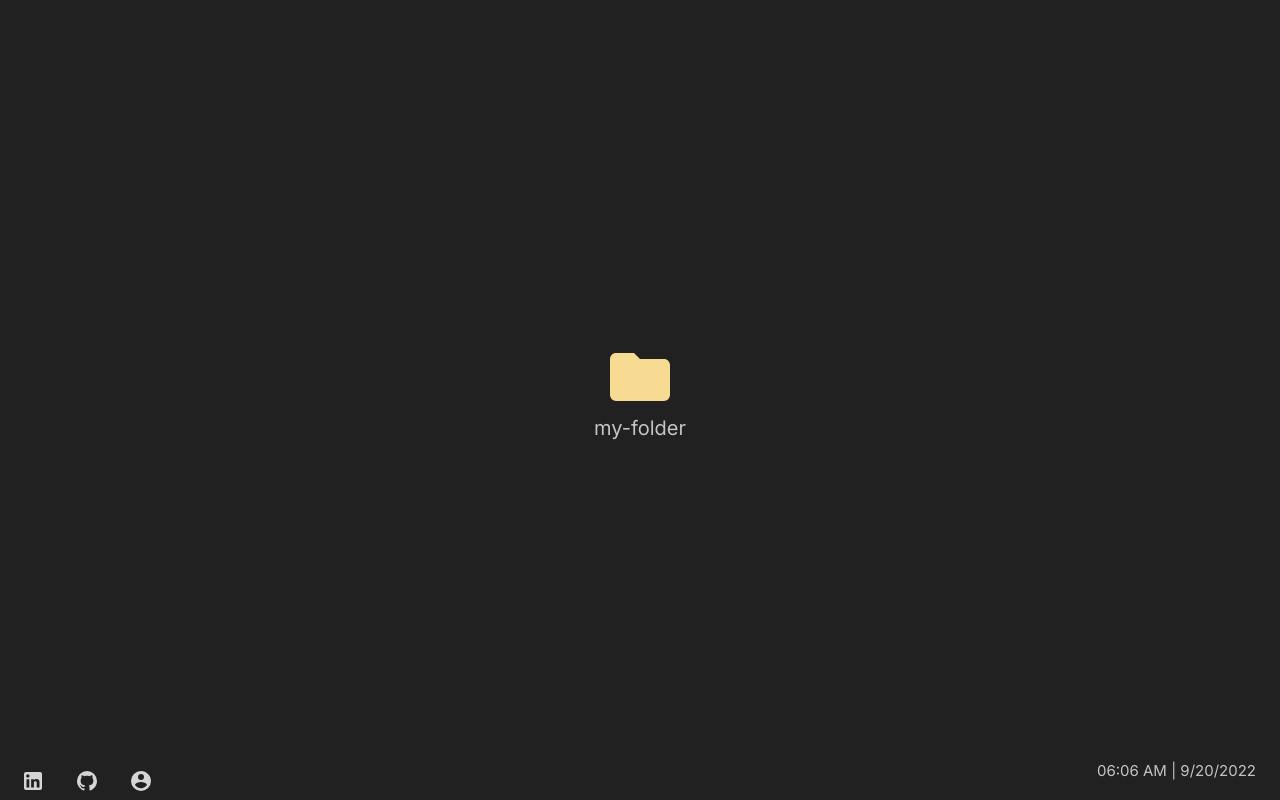
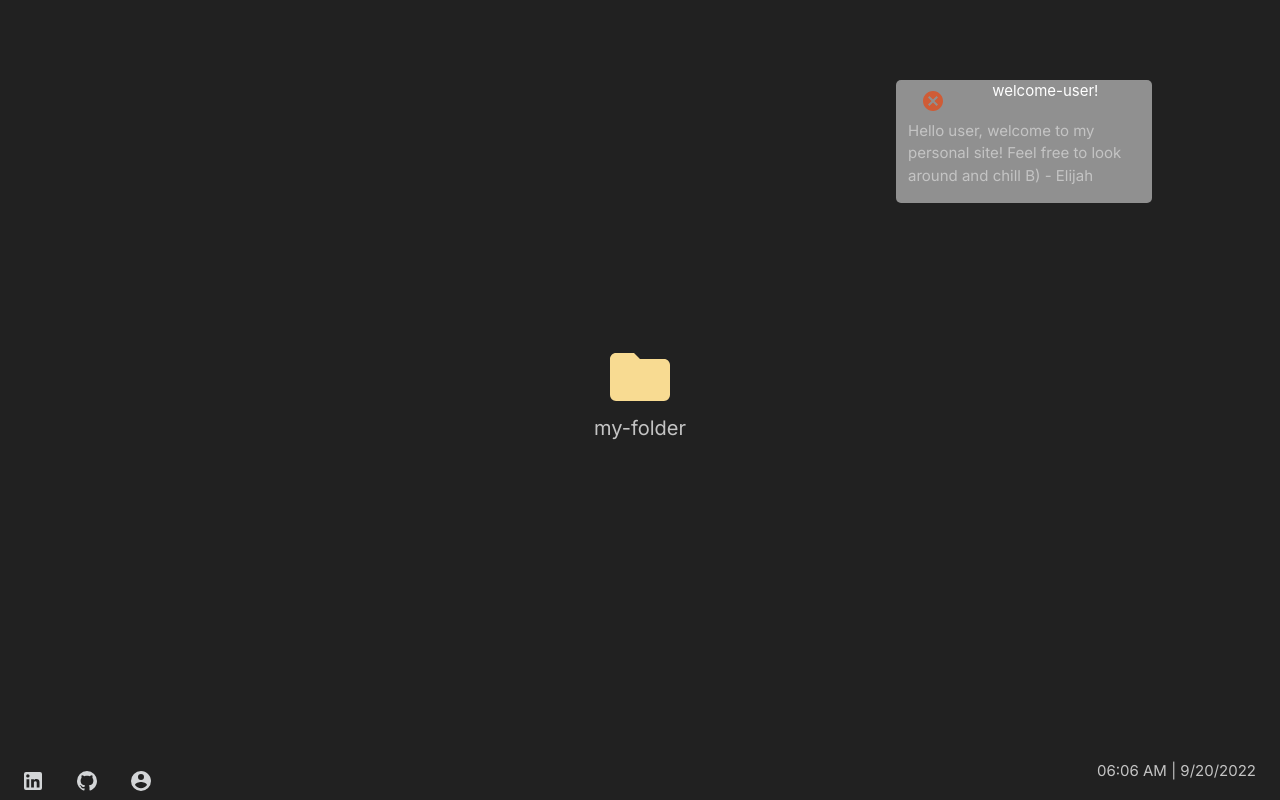
Before and after one commit to 1337-hacks/personal-website, a React (Create React App) app: page / in a window 1280 px wide. Built offline with nearby package versions, Linux system fonts and the light colour scheme.

Commit message:
c016 Added welcome message

```diff
--- a/src/App.css
+++ b/src/App.css
@@ -64,6 +64,17 @@ p {
   border-radius: 5px 5px 0px 0px;
 }
 
+.notif-window {
+  position: absolute;
+  top: 10%;
+  right: 10%;
+  background-color: rgba(226, 226, 226, 0.575);
+  border-radius: 5px;
+  display: block;
+  overflow: auto;
+  width: 20%;
+  font-size: 15px;
+}
 
 .window-menu {
   position: absolute;
@@ -154,7 +165,10 @@ p {
   border-radius: 10px;
 }
 
-
+.this-website {
+  background-color: #0A0A0A;
+  height: 100vh;
+}
 
 .section:hover {
   cursor: default;
--- a/src/App.js
+++ b/src/App.js
@@ -4,6 +4,7 @@ import File from './File';
 import AboutMe from './sections/AboutMe';
 import ComfortAi from './sections/ComfortAi';
 import ProjectNotes from './sections/ProjectNotes';
+import ThisWebsite from './sections/ThisWebsite';
 import { Container } from 'react-bootstrap';
 import Row from 'react-bootstrap/Row';
 import Col from 'react-bootstrap/Col';
@@ -42,7 +43,6 @@ function App() {
   }
 
   useEffect(()=> {
-
     scrollRef.current.scrollIntoView({ behavior: "smooth" });
   }, [fileSelect]);
 
@@ -56,6 +56,23 @@ function App() {
       setTime(newTime);
     }, 1000)
   }, [time])
+
+  const [welcomeNotif, setWelcomeNotif] = useState(false);
+  const [welcomeBuffer, setWelcomeBuffer] = useState(false);
+
+  useEffect(()=> {
+    if(welcomeBuffer) {
+      console.log("Entered");
+    }
+    else {
+      const timer = setTimeout(()=> setWelcomeNotif(true), 2000);
+      return (()=> clearTimeout(timer));
+    }
+  }, [welcomeNotif]);
+
+  useEffect(()=> {
+    setWelcomeBuffer(true);
+  }, [welcomeBuffer]);
 
   return (
     <>
@@ -117,6 +134,34 @@ function App() {
                 </Fade>
               </Draggable>
 
+              <Draggable handle=".welcome-handle" bounds=".App-body">
+                <Fade in={welcomeNotif}>
+                  <Container className="notif-window">
+                    <Row className="welcome-handle">
+                      <Col xs={2} align="left">
+                        <Button variant="link" onClick={() => setWelcomeNotif(false)}>
+                          <Icon
+                            path={mdiCloseCircle}
+                            size={1}
+                            color="#CF5C36"
+                          />
+                        </Button>
+                      </Col>
+                      <Col align="center">
+                        welcome-user!
+                      </Col>
+                    </Row>
+                    <Row>
+                      <Col align="left">
+                        <p>
+                          Hello user, welcome to my personal site! Feel free to look around and chill B) - Elijah
+                        </p>
+                      </Col>
+                    </Row>
+                  </Container>
+                </Fade>
+              </Draggable>
+
             </Col>
           </Row>
 
@@ -163,7 +208,7 @@ function App() {
         fileSelect === "project-notes" ?
           <div ref={scrollRef}><ProjectNotes/></div>
           : fileSelect === "personal-website" ?
-          <div ref={scrollRef}>Personal Website</div>
+          <div ref={scrollRef}><ThisWebsite/></div>
           : fileSelect === "comfort-ai" ?
           <div ref={scrollRef}><ComfortAi/></div>
           : fileSelect === "about" ?
--- a/src/sections/ProjectNotes.js
+++ b/src/sections/ProjectNotes.js
@@ -59,7 +59,6 @@ function ProjectNotes() {
                         </Col>
                     </Row>
                 </Stack>
-
             </Container>
         </div>
     );
--- a/src/sections/ThisWebsite.js
+++ b/src/sections/ThisWebsite.js
@@ -1,14 +1,21 @@
 import React, {useState} from 'react';
 import { Container } from 'react-bootstrap';
+import Row from 'react-bootstrap/Row';
+import Col from 'react-bootstrap/Col';
+import Stack from 'react-bootstrap/Stack';
 
 function ThisWebsite() {
 
     return (
-        <>
+        <div className="this-website section">
             <Container>
-                <p>This Website</p>
+                <Row>
+                    <Col>
+                        <p>This Website</p>
+                    </Col>
+                </Row>
             </Container>
-        </>
+        </div>
     );
 }
 
```
